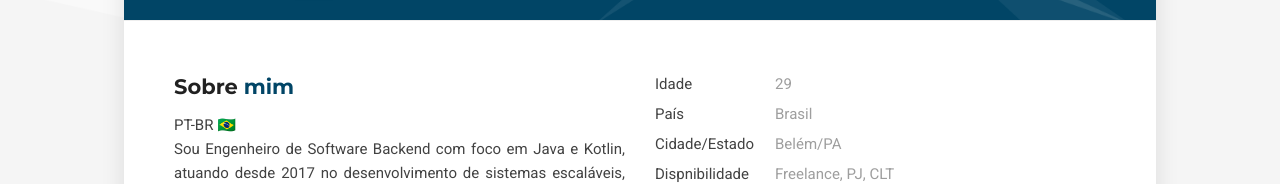
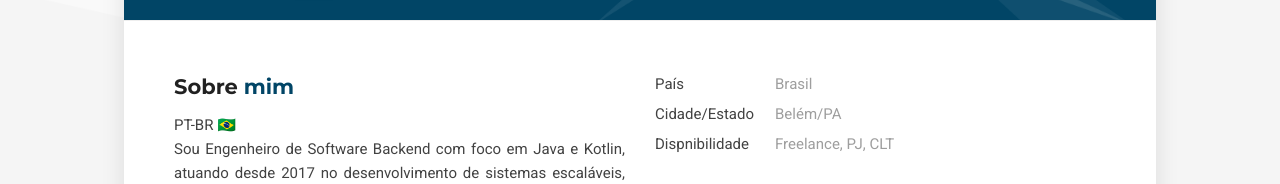
Before and after one commit to gsantosc18/portfolio, a React (Create React App) app: page / in a window 1280 px wide. Shown: the part 371-555 px from the top of the page. Built offline with nearby package versions, Linux system fonts and the light colour scheme.

Commit message:
update home

```diff
--- a/src/component/Home.tsx
+++ b/src/component/Home.tsx
@@ -54,9 +54,6 @@ function Home({active}:{active: boolean}) {
                         <div className="col-sm-6 col-md-6 col-lg-6">
                         <ul className="info-list">
                             <li>
-                                <span className="title">Idade</span><span className="value"><span>{ informations.age }</span></span>
-                            </li>
-                            <li>
                                 <span className="title">País</span><span className="value">{ informations.country }</span>
                             </li>
                             <li>
--- a/src/component/data/profile.json
+++ b/src/component/data/profile.json
@@ -4,7 +4,6 @@
     "photo": "https://avatars.githubusercontent.com/u/13836551?v=4",
     "profession": "Backend Developer",
     "age": "29",
-    "email": "gsantos.c18@gmail.com",
     "availability": "Freelance, PJ, CLT",
     "city": "Belém/PA",
     "country": "Brasil",
```
